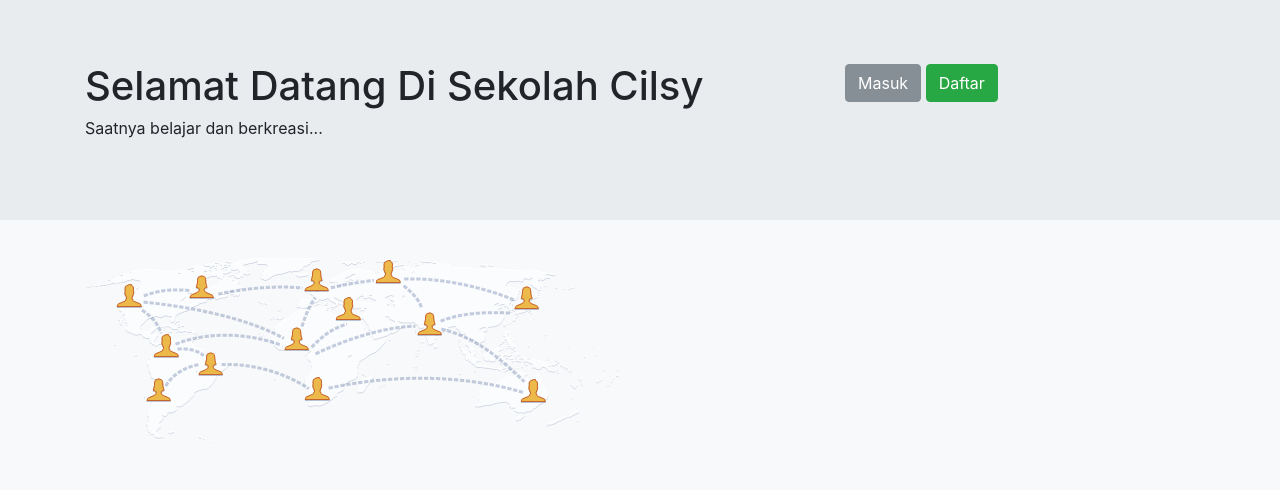
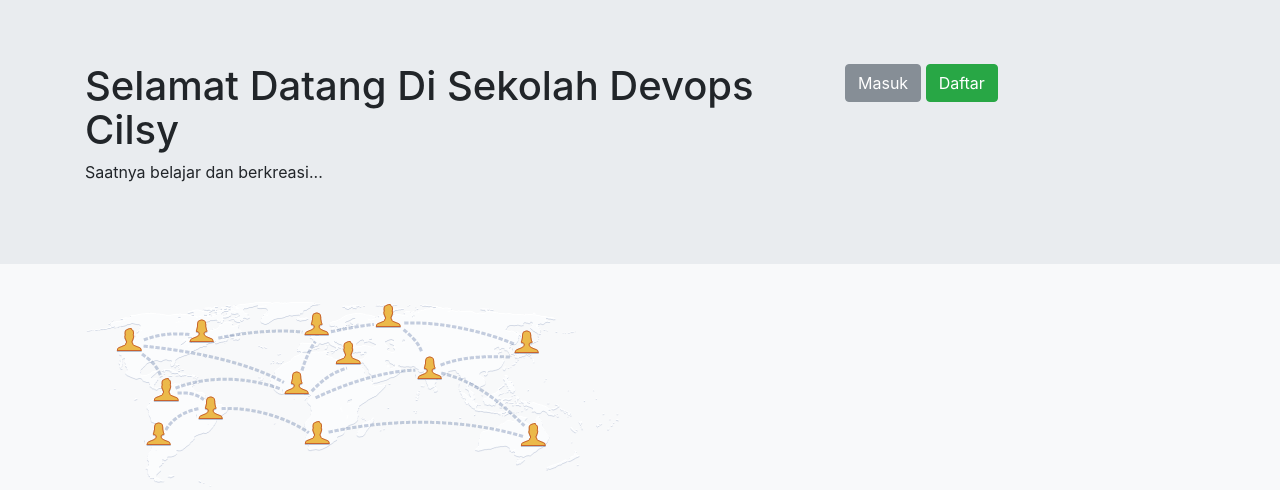
Before and after one commit to hirzadaulay/pesbuk, a PHP site: page / in a window 1280 px wide. Shown: the top 490 px of the page. Run offline with PHP 8.4, Linux system fonts and the light colour scheme.

Commit message:
index title changed

```diff
--- a/index.php
+++ b/index.php
@@ -14,7 +14,7 @@
             <div class="container">
                 <div class="row">
                     <div class="col-md-8">
-                        <h1>Selamat Datang Di Sekolah Cilsy</h1>
+                        <h1>Selamat Datang Di Sekolah Devops Cilsy</h1>
                         <p>Saatnya belajar dan berkreasi...</p>
                     </div>
                     <div class="col-md-4">
```
